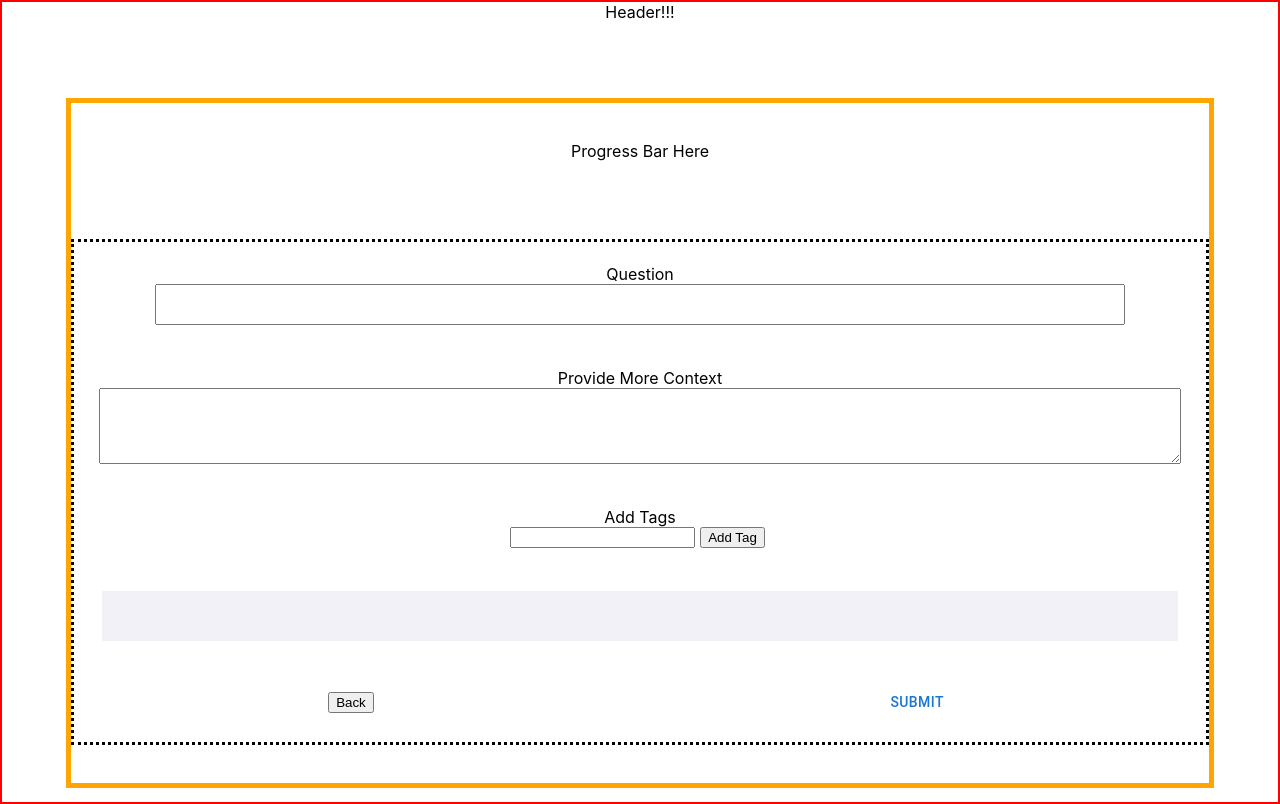
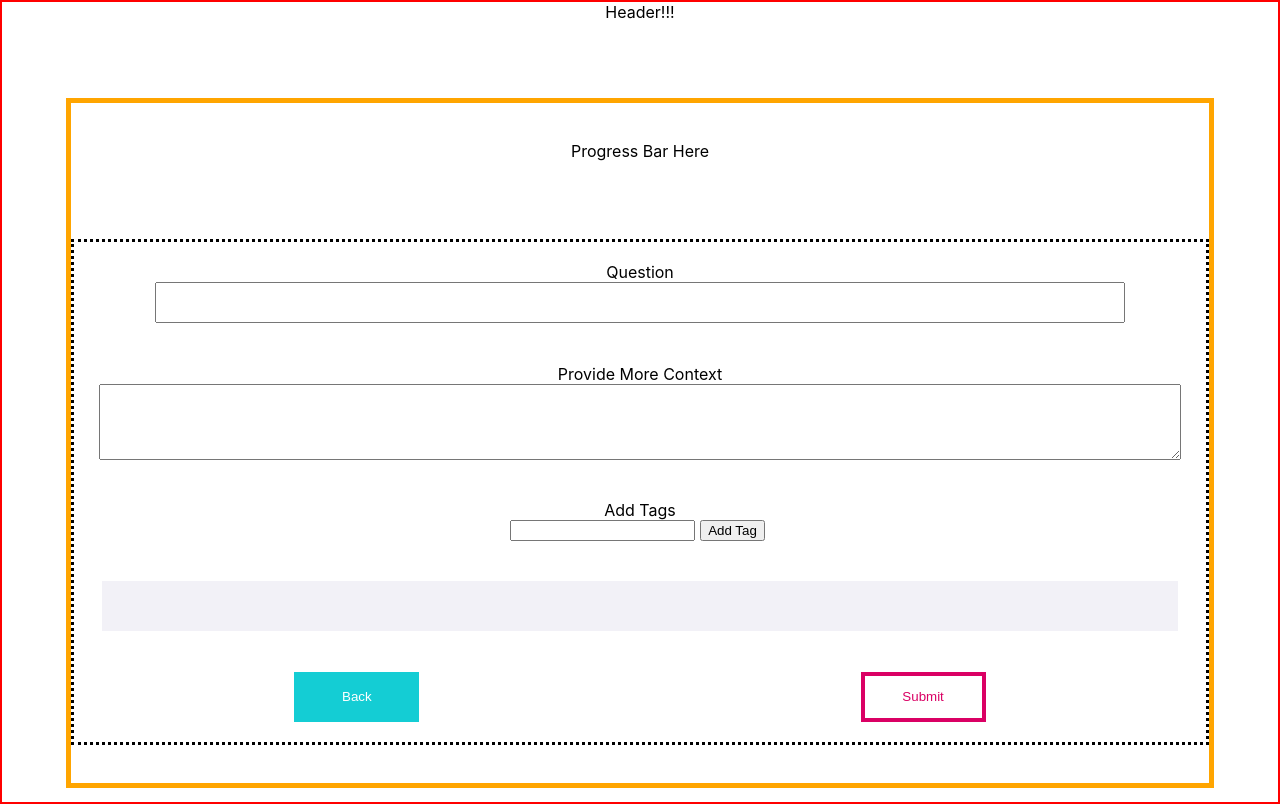
Before and after one commit to mental-health-org/mental-health-fe, a React (Create React App) app: page /#/ask in a window 1280 px wide. Built offline with nearby package versions, Linux system fonts and the light colour scheme.

Commit message:
Make back button text a span

```diff
--- a/src/components/SubmissionModal/SubmissionModal.tsx
+++ b/src/components/SubmissionModal/SubmissionModal.tsx
@@ -1,9 +1,10 @@
 import React, { useState } from 'react';
 import { Link } from "react-router-dom";
 import Box from '@mui/material/Box';
-import Button from '@mui/material/Button';
+// import Button from '@mui/material/Button';
 import Typography from '@mui/material/Typography';
 import Modal from '@mui/material/Modal';
+import '../../styles/SubmissionModal.scss'
 
 const style = {
   position: 'absolute' as 'absolute',
@@ -29,7 +30,10 @@ interface SubmissionModalProps {
 
   return (
     <div>
-      <Button onClick={handleOpen}>Submit</Button>
+      <button
+        className='FormSubmitButton--btn'
+        onClick={handleOpen}
+      >Submit</button>
       <Modal
         open={open}
         onClose={handleClose}
--- a/src/components/newQuestionForm/NewQuestionForm.tsx
+++ b/src/components/newQuestionForm/NewQuestionForm.tsx
@@ -102,7 +102,9 @@ const NewQuestionForm: React.FC<NewQuestionFormProps> = ({ changeIsSubmittedToTr
 
           <div className='FormButtons--container'>
             <Link to='/'>
-              <button >Back</button>
+              <button className='BackHomeButton--btn'>
+                <span className='BackButtonText--span'>Back</span>
+              </button>
             </Link>
             <SubmissionModal handleSubmit={handleSubmit}/>
           </div>
--- a/src/styles/NewQuestionForm.scss
+++ b/src/styles/NewQuestionForm.scss
@@ -70,3 +70,11 @@
   justify-content: space-around;
   align-items: center;
 }
+
+.BackHomeButton--btn {
+  color: white;
+  border: none;
+  height: 50px;
+  width: 125px;
+  background-color: #14CDD4
+}
--- a/src/styles/SubmissionModal.scss
+++ b/src/styles/SubmissionModal.scss
@@ -0,0 +1,8 @@
+.FormSubmitButton--btn {
+  color: #DA0064;
+  border: solid #DA0064 4px;
+  height: 50px;
+  width: 125px;
+  background-color: transparent;
+
+}
```
